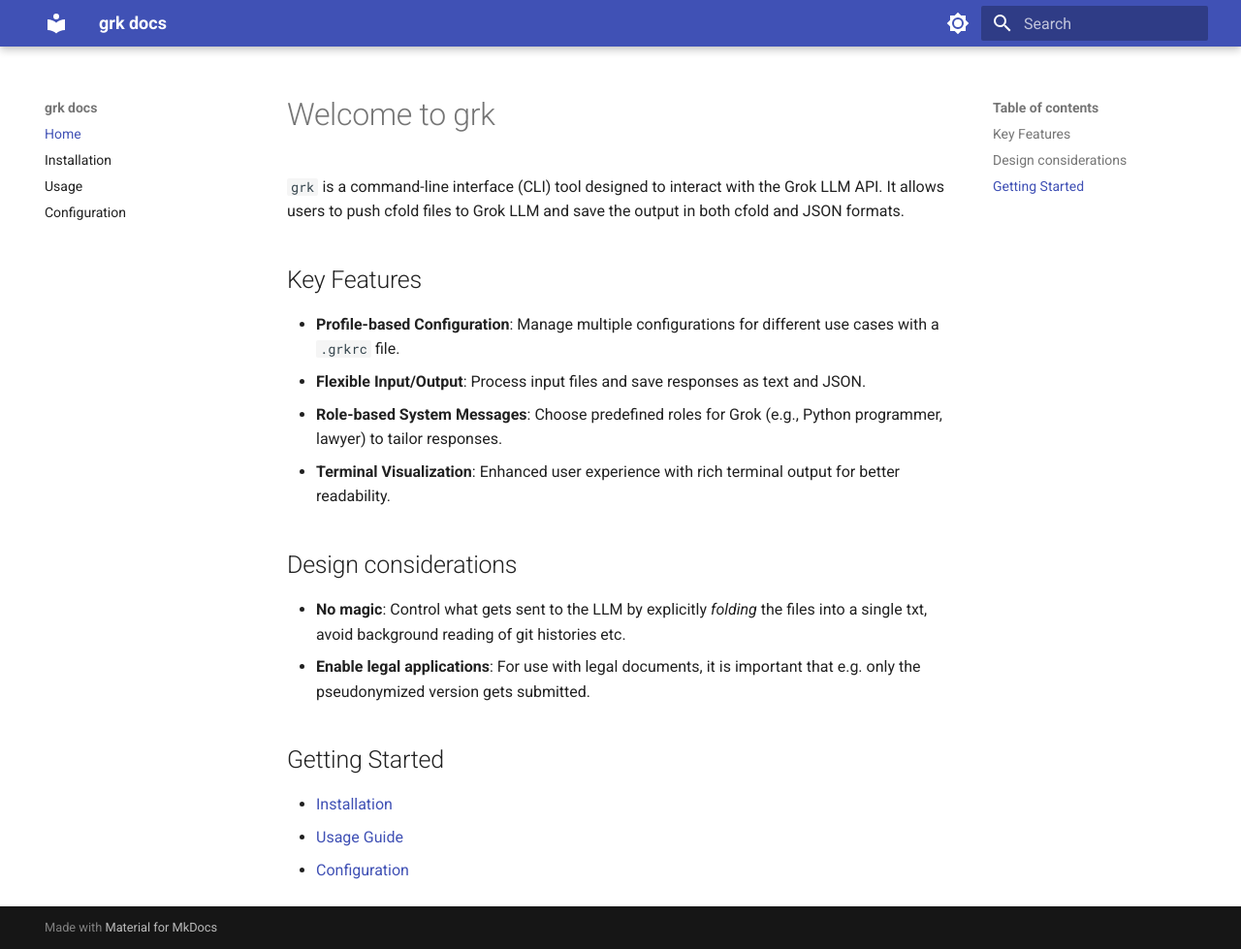
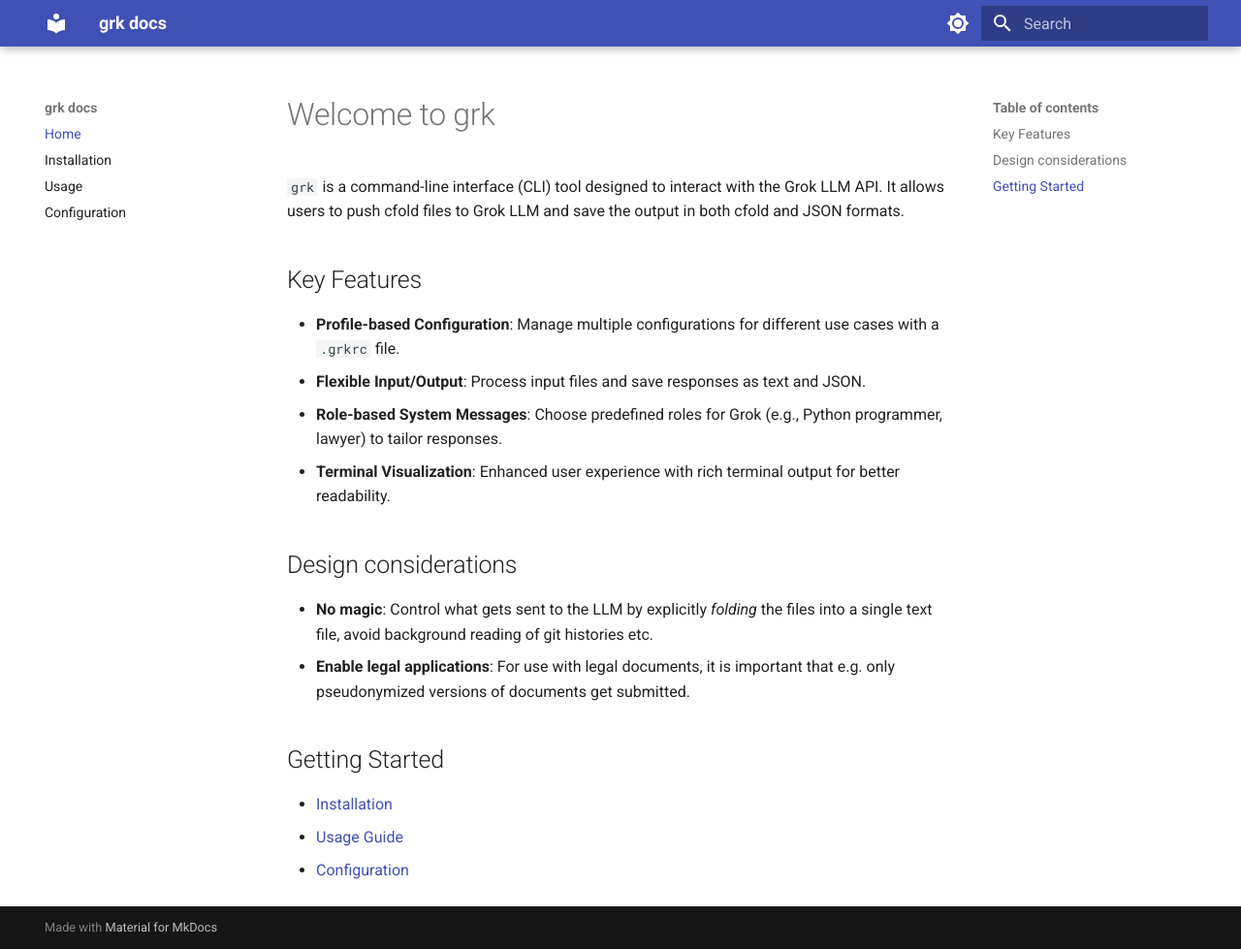
Before and after one commit to wr1/grk, an MkDocs documentation site: the page built from docs/index.md, in a window 1280 px wide and 979 px high. Shown: the whole window at 97% size. Built offline with MkDocs 1.6.1 and Material for MkDocs 9.7.7, drawn with Linux system fonts in a browser that asks for light colours.

Commit message:
minor docs edit

```diff
--- a/docs/index.md
+++ b/docs/index.md
@@ -10,8 +10,8 @@
 - **Terminal Visualization**: Enhanced user experience with rich terminal output for better readability.
 
 ## Design considerations
-- **No magic**: Control what gets sent to the LLM by explicitly *folding* the files into a single txt, avoid background reading of git histories etc.
-- **Enable legal applications**: For use with legal documents, it is important that e.g. only the pseudonymized version gets submitted.
+- **No magic**: Control what gets sent to the LLM by explicitly *folding* the files into a single text file, avoid background reading of git histories etc.
+- **Enable legal applications**: For use with legal documents, it is important that e.g. only pseudonymized versions of documents get submitted.
 
 ## Getting Started
 
```
Also changed, not shown: README.md (+7 -4 lines).
